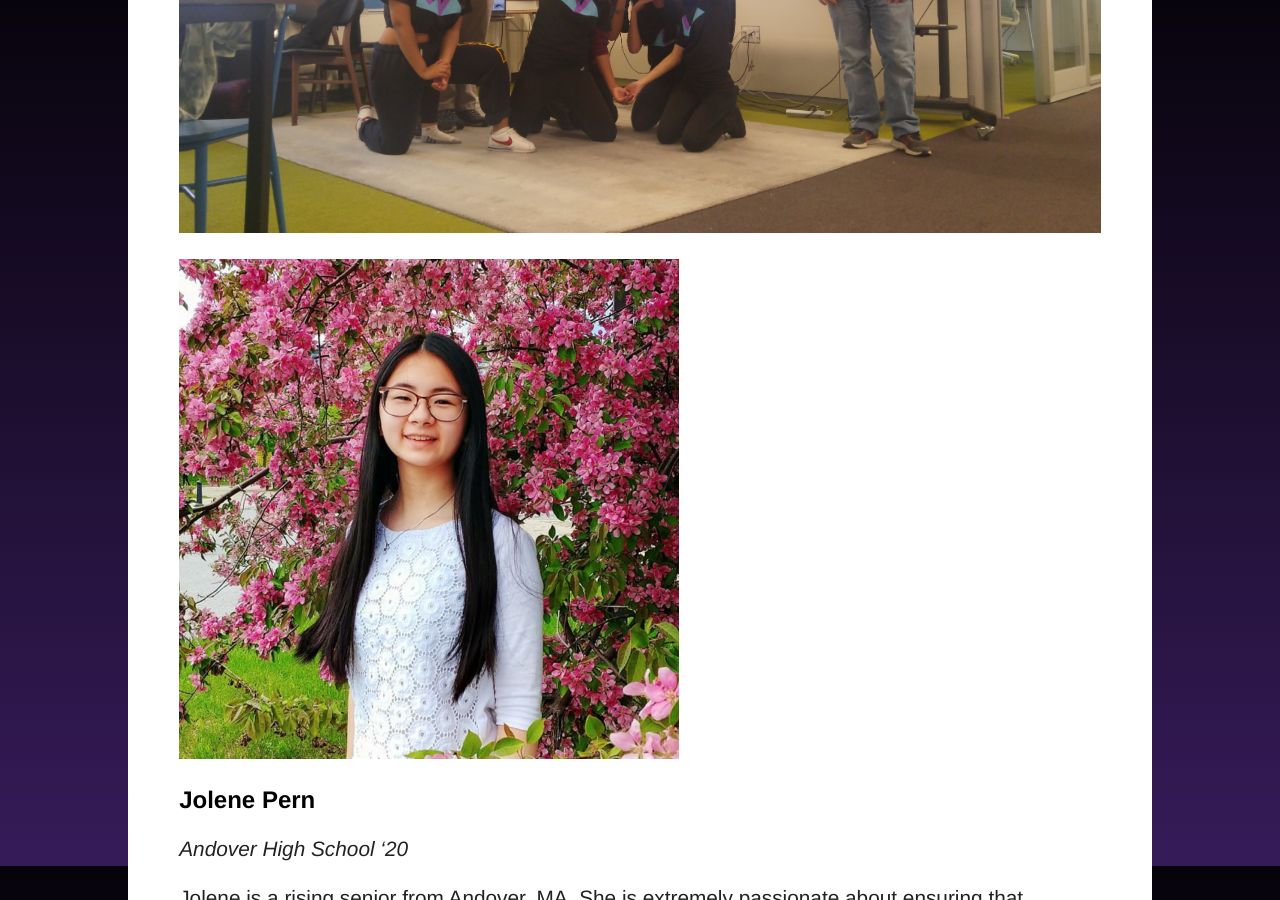
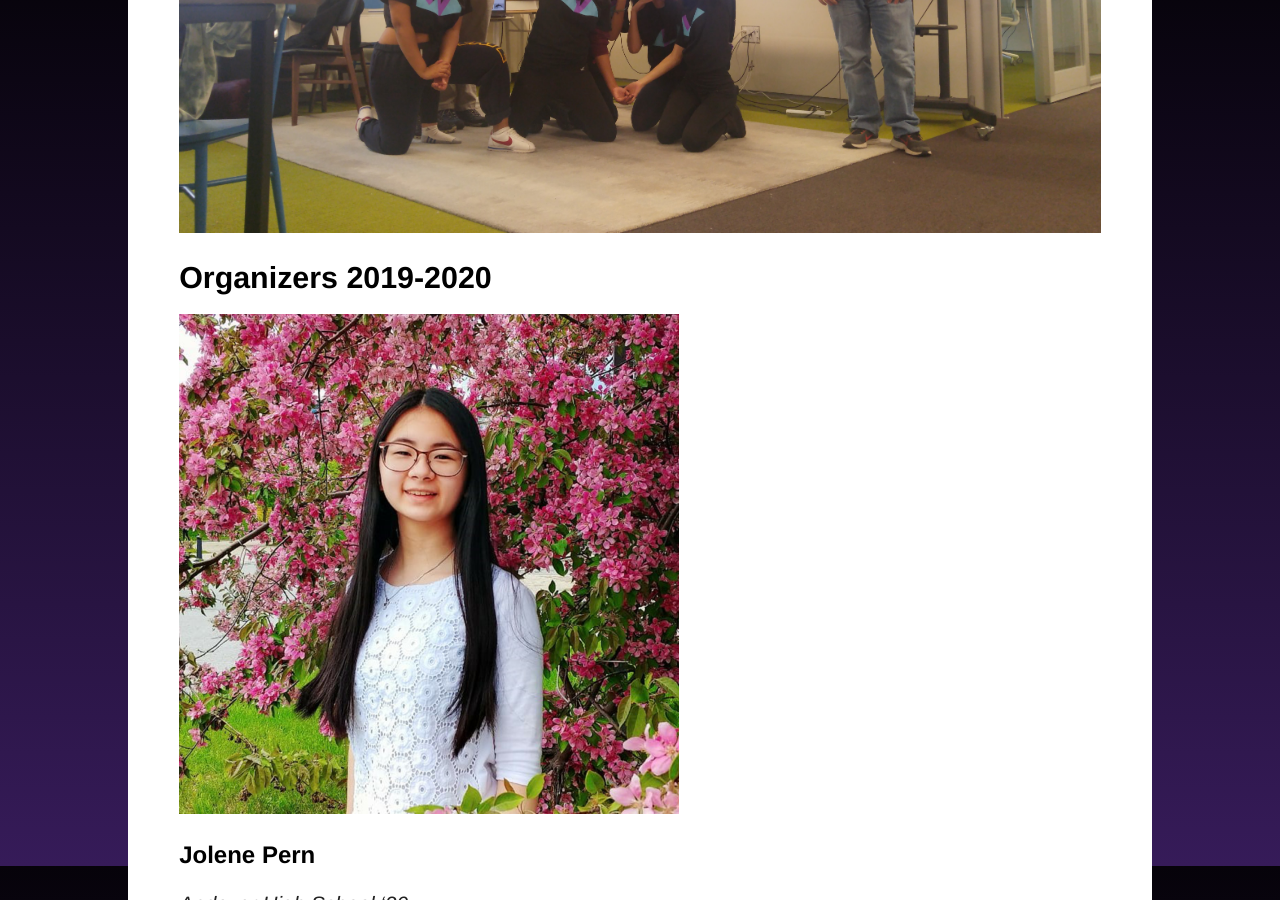
Before and after one commit to mahacks/old-website, a Jekyll site: the page built from about.md, in a window 1280 px wide and 900 px high, scrolled down 934 px. Built offline with Jekyll 4.4.1, drawn with Linux system fonts in a browser that asks for light colours; some web fonts are replaced.

Commit message:
whoops tweaked about page

```diff
--- a/about.md
+++ b/about.md
@@ -13,6 +13,7 @@ Most hackathons are for college students or professionals. MAHacks strives to ex
 
 ![alt text](uwuhaccs.jpg "MAHacks Team 2018-19")
 
+## Organizers 2019-2020
 
 ![alt text](./organizer_photos/jolene.png "Jolene Pern")
 
```
Also changed, not shown: organizer_photos/jonathan.png (added).
